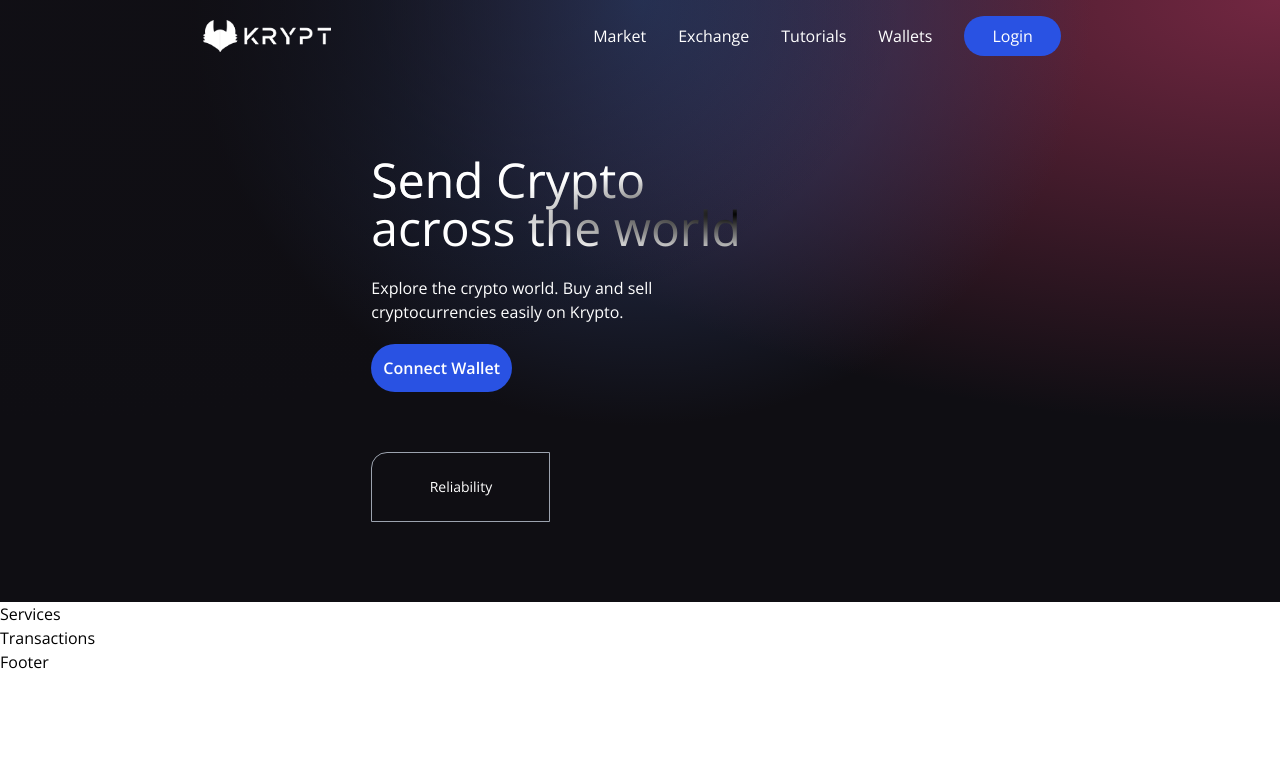
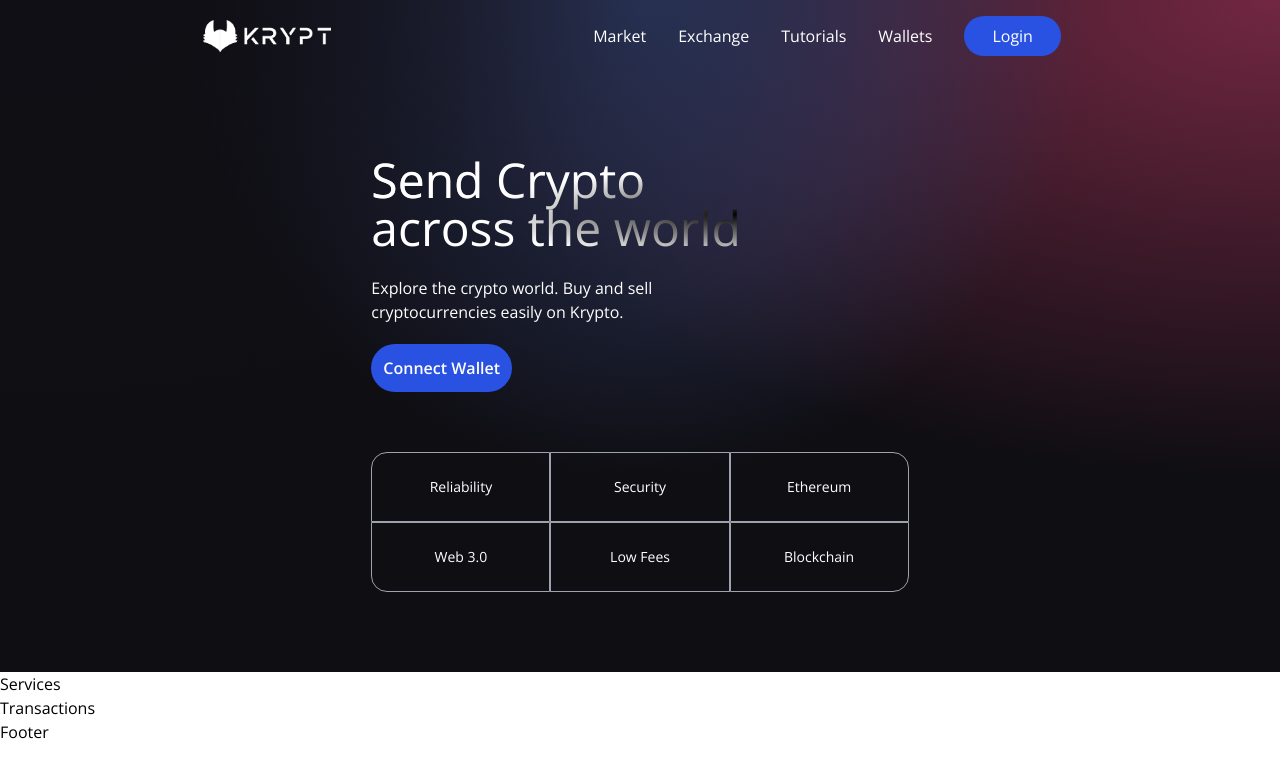
Before and after one commit to tla111/krypt-2023, a React (Vite) app in the folder client/: page / in a window 1280 px wide. Shown: the top 778 px of the page. Built offline with nearby package versions, Linux system fonts and the light colour scheme.

Commit message:
styled six section boxes

```diff
--- a/client/src/components/Welcome.jsx
+++ b/client/src/components/Welcome.jsx
@@ -33,7 +33,20 @@ const Welcome = () => {
                         <div className={`rounded-tl-2xl ${companyCommonStyles}`}>
                             Reliability
                         </div>
+                        <div className={companyCommonStyles}>Security</div>
+                        <div className={`sm:rounded-tr-2xl ${companyCommonStyles}`}>
+                            Ethereum
+                        </div>
+                        <div className={`sm:rounded-bl-2xl ${companyCommonStyles}`}>
+                            Web 3.0
+                        </div>
+                        <div className={companyCommonStyles}>Low Fees</div>
+                        <div className={`rounded-br-2xl ${companyCommonStyles}`}>
+                            Blockchain
+                        </div>
+
                     </div>
+
                 </div>
             </div>
         </div>
```
